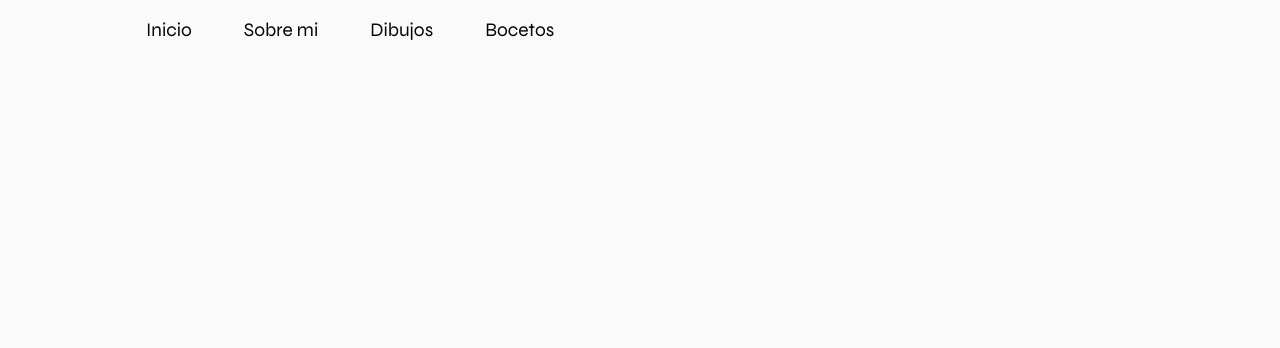
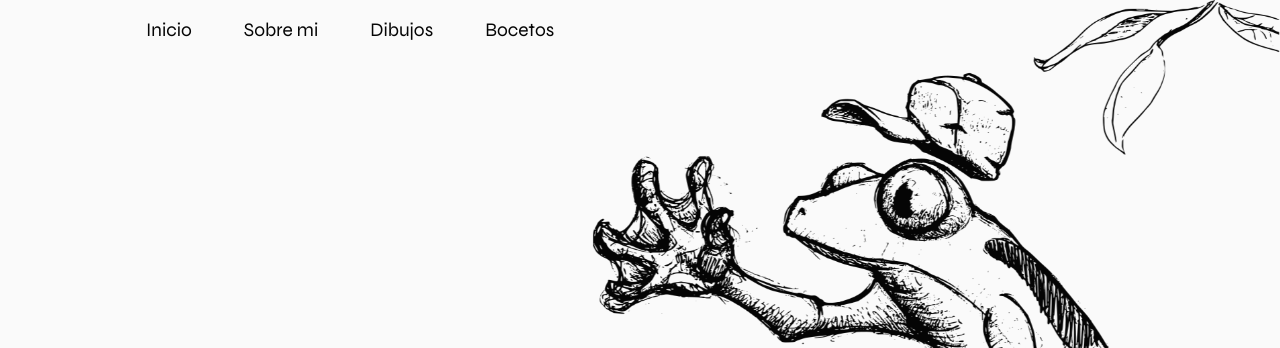
Before and after one commit to tmpelay/lucas-drawings, a plain HTML site: page index.html in a window 1280 px wide. Shown: the top 348 px of the page. Drawn offline with Linux system fonts and the light colour scheme.

Commit message:
path-fixed2

```diff
--- a/css/styles.css
+++ b/css/styles.css
@@ -48,7 +48,7 @@ body {
   right: 0;
   width: 100%;
   height: 100%;
-  background: no-repeat right/0 url("assets/frog.png");
+  background: no-repeat right/0 url("../assets/frog.png");
   background-size: contain;
   animation: frog ease-out 0.4s both;
 }
```
